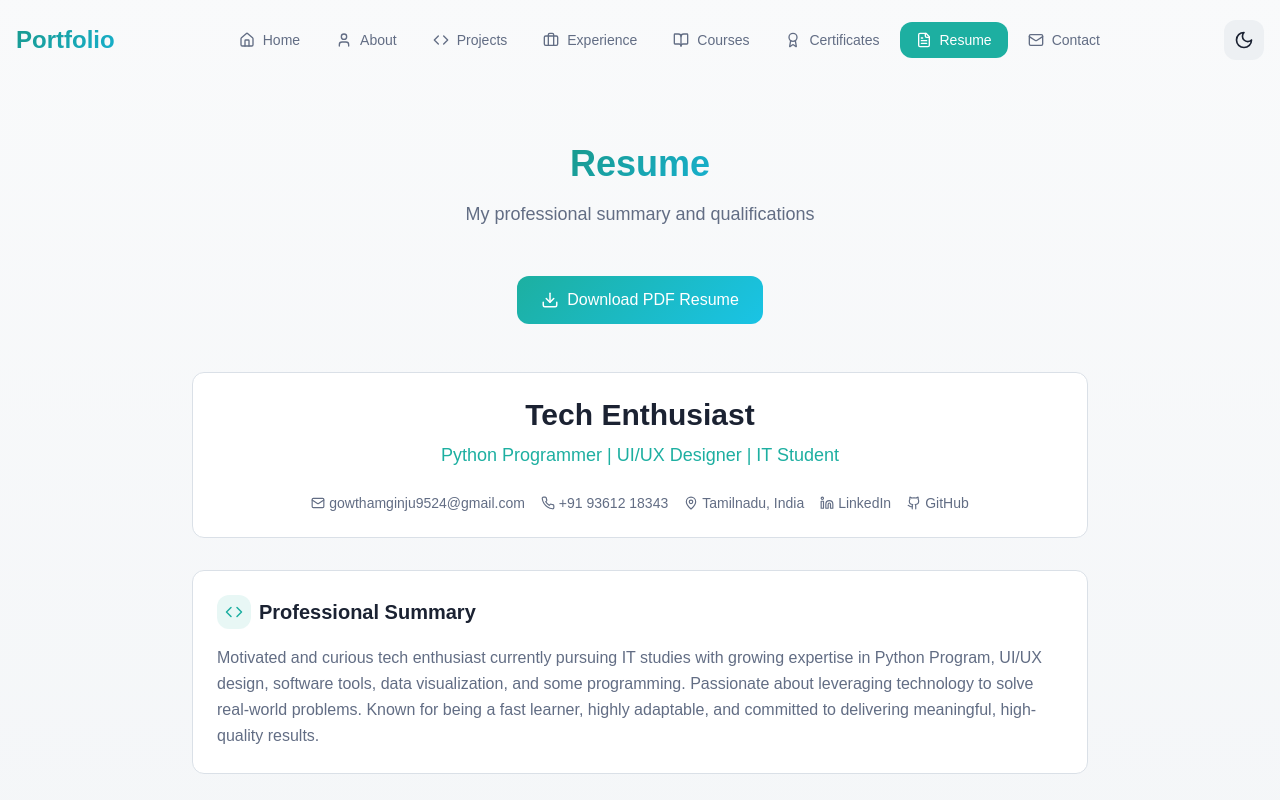
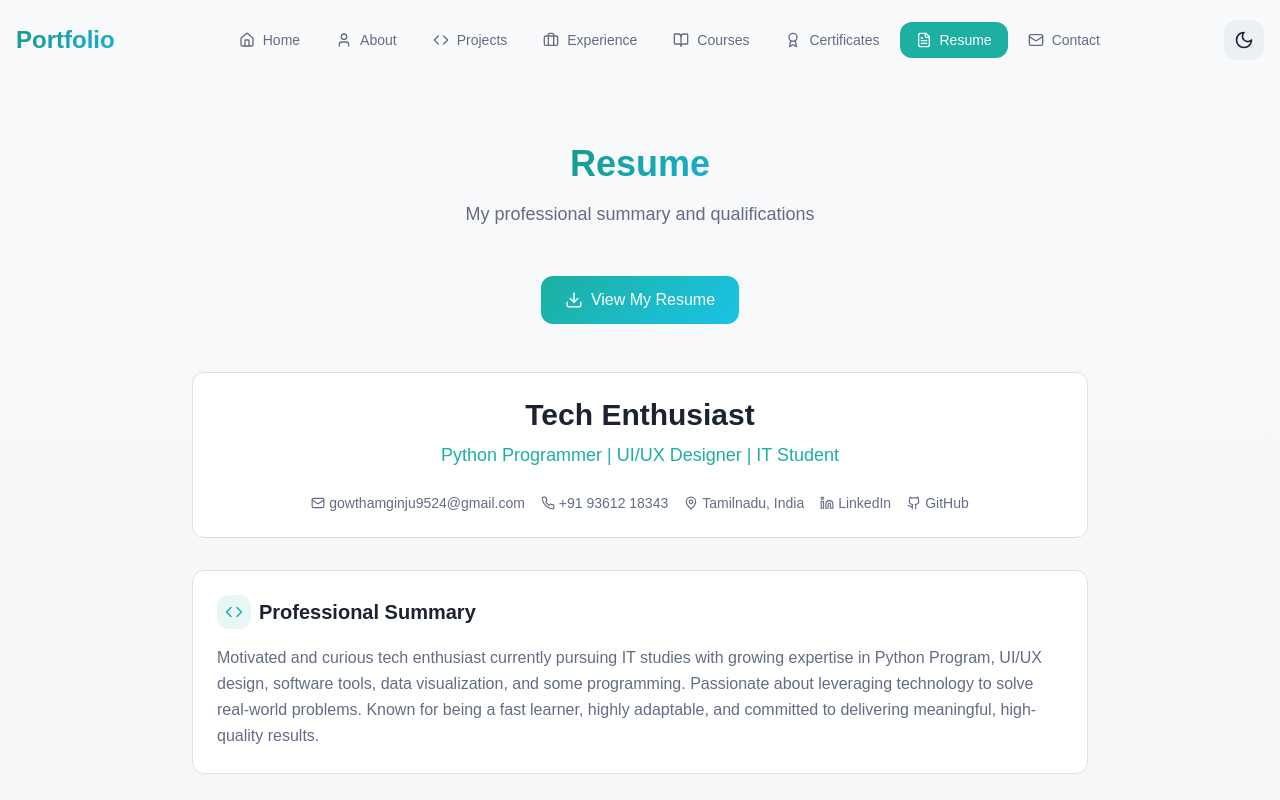
Before and after one commit to Aswinprasath/momentum-portfolio, a React (Vite) app: page /resume in a window 1280 px wide. Shown: the top 800 px of the page. Built offline with nearby package versions, Linux system fonts and the light colour scheme; the HTML template or start-up script is replaced by a standard one.

Commit message:
Update Resume.tsx
changed resume url and some

```diff
--- a/src/pages/Resume.tsx
+++ b/src/pages/Resume.tsx
@@ -17,12 +17,13 @@ const Resume = () => {
           {/* Download Button */}
           <div className="flex justify-center mb-12">
             <a
-              href="#"
-              download
+              href="/ASWINresume.pdf"
+              target = "_blank"
+              className="noopener noreferrer"
               className="inline-flex items-center gap-2 px-6 py-3 rounded-lg bg-gradient-primary text-primary-foreground font-medium transition-all duration-300 hover:scale-105 hover:shadow-glow"
             >
               <Download size={18} />
-              Download PDF Resume
+              View My Resume
             </a>
           </div>
 
```
